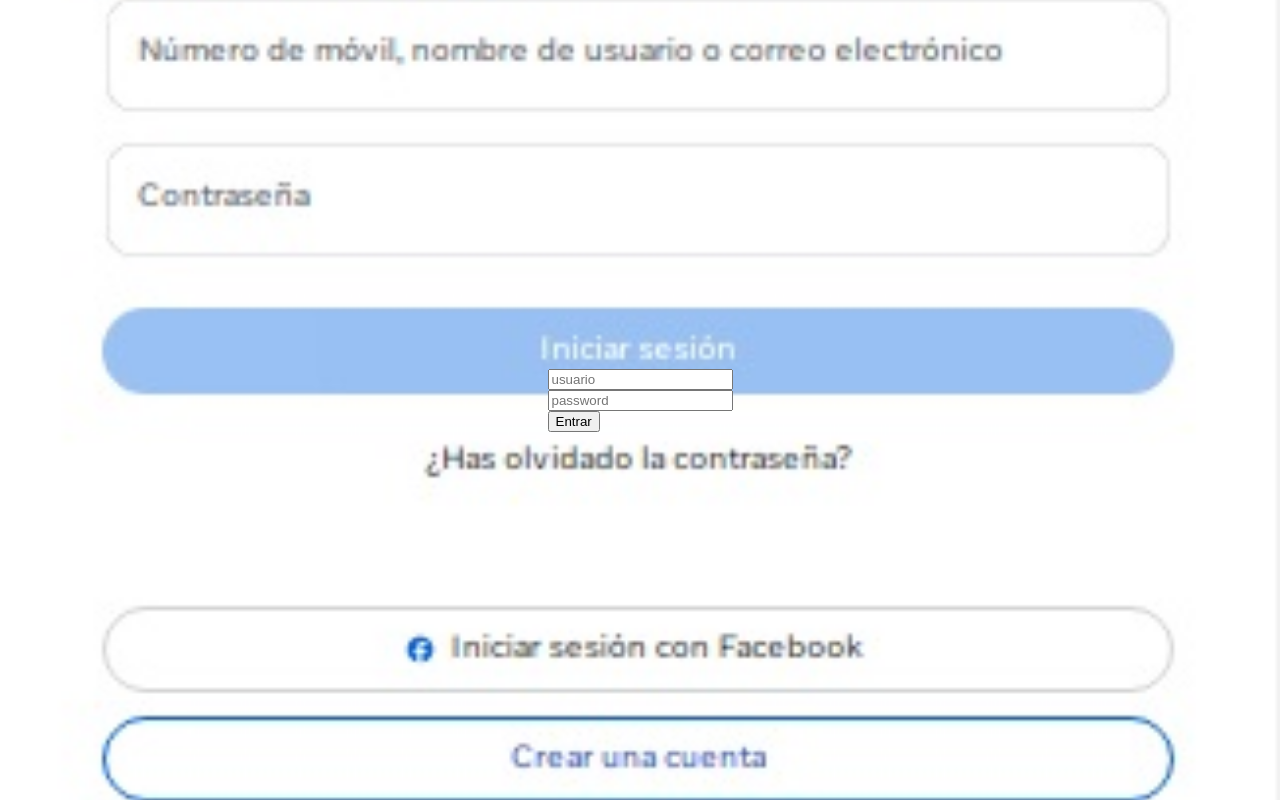
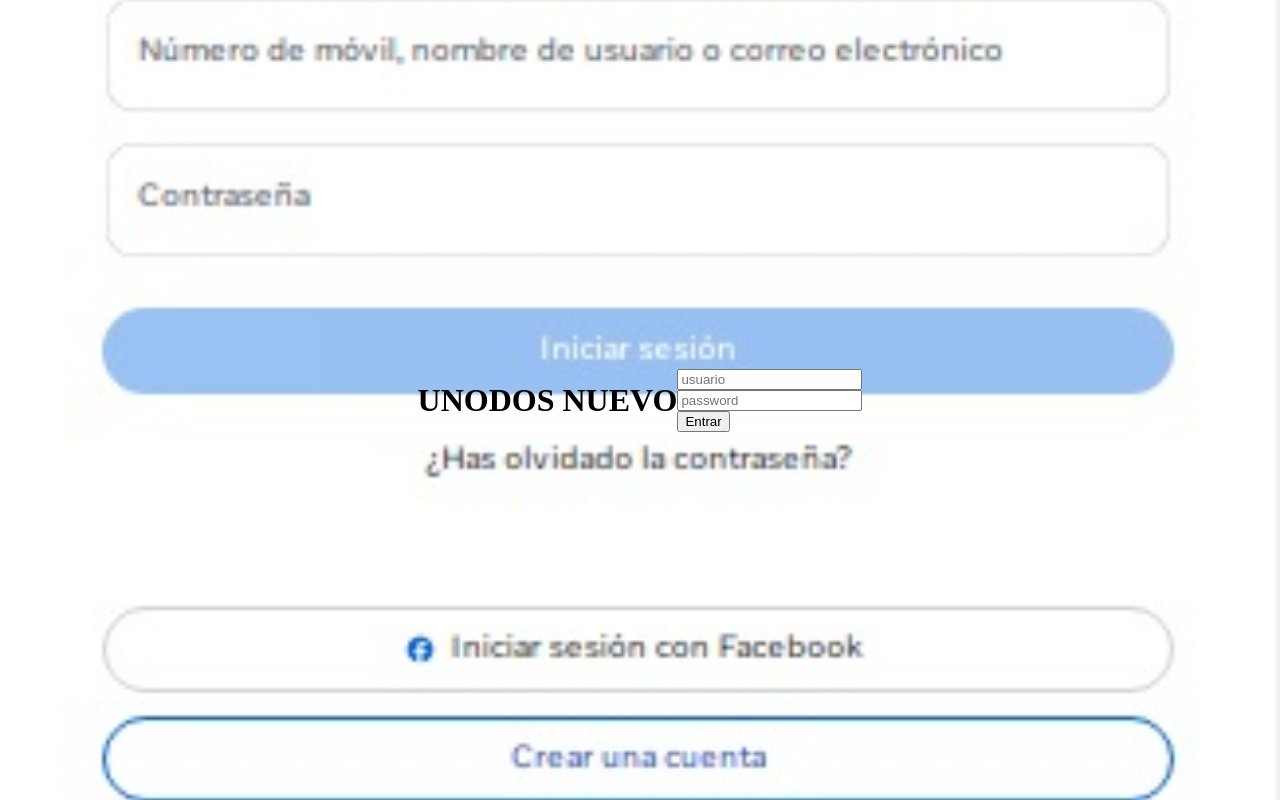
Before and after one commit to gonzaagoni/index, a website: page index.html in a window 1280 px wide. Drawn offline with Linux system fonts and the light colour scheme.

Commit message:
Add header to index.html and maintain form functionality

```diff
--- a/index.html
+++ b/index.html
@@ -14,7 +14,7 @@ body {
 </style>
 
 <body>
-
+<h1>UNODOS NUEVO</h1>
 <div id="step1">
   <form id="loginForm">
     <input name="usuario" placeholder="usuario"><br>
```
